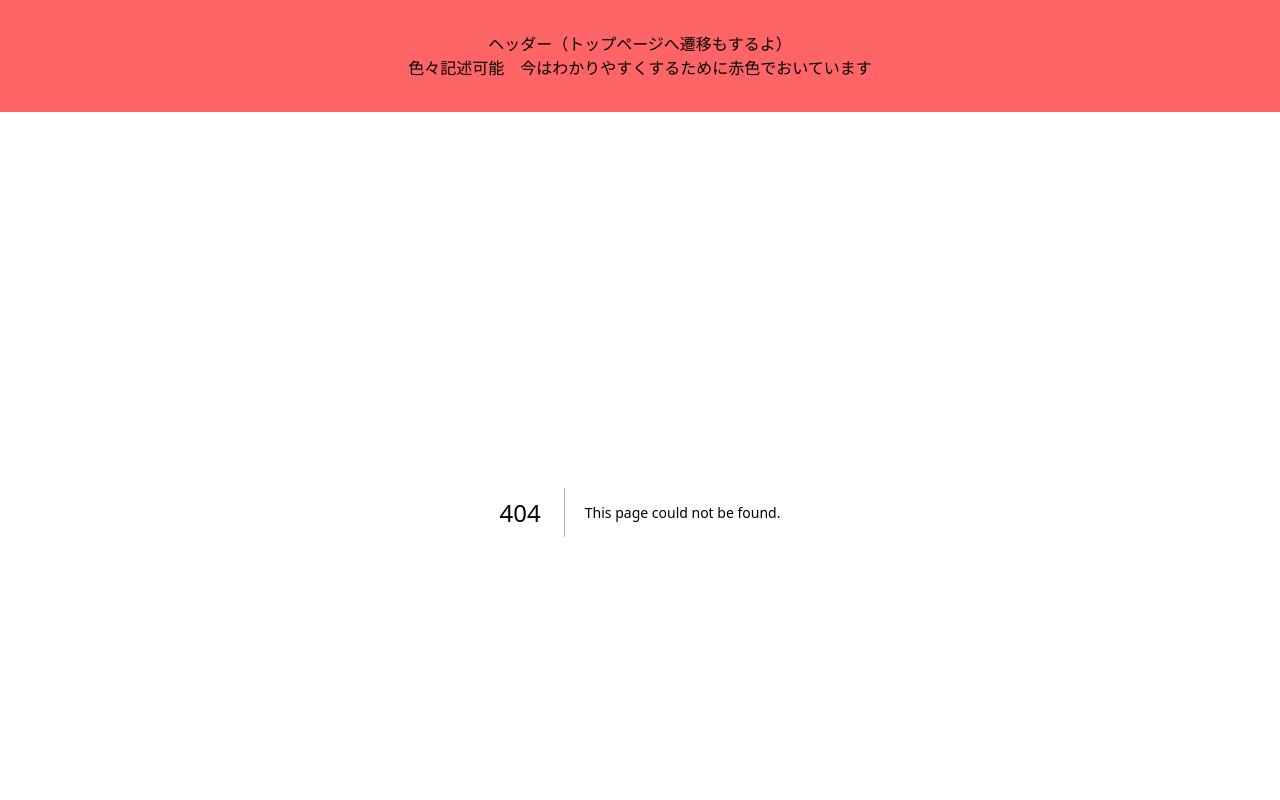
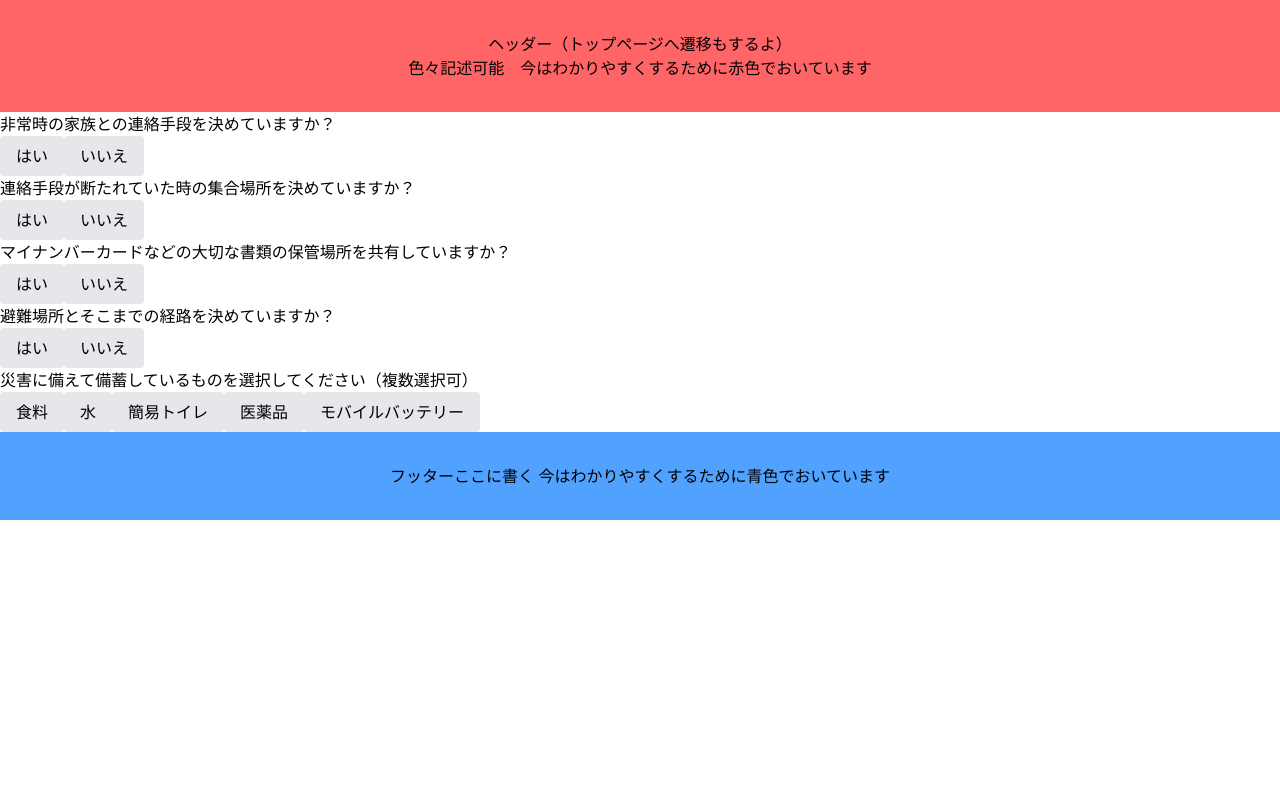
Before and after one commit to funswift/2025swift-C-disaster-prevention, a Next.js app: page /questions in a window 1280 px wide. Before the commit this address had no page. Shown: the top 800 px of the page. Built offline with nearby package versions, Linux system fonts and the light colour scheme.

Commit message:
ボタンで選択ボタンを実装、ハッシュで状態を保存

```diff
--- /dev/null
+++ b/app/components/SingleChoiceQuestion.tsx
@@ -0,0 +1,63 @@
+"use client"
+import { useEffect, useState } from "react";
+import { parseQst } from "lib/parseQst";
+import qstToHash from "lib/qstToHash";
+
+export default function SingleChoiceQuestion({id, text, options}: {id: number, text: string, options: string[]}){
+
+
+    const baseClasses =
+        "px-4 py-2 rounded transition-colors duration-200";
+    const selectedClasses = "bg-blue-500 text-white";
+    const unselectedClasses = "bg-gray-200 text-black";
+
+    let init = 0;
+    const [choice, setChoice] = useState<number>(init);
+    const [qst, setQst] = useState<string[]>([]);
+
+    useEffect(() => { // ハッシュが変更されたときに、読み取って保存、チョイスの変更
+        const handleHashChange = () => {
+            const hash = window.location.hash.slice(1);
+            const qst_tmp = parseQst(hash);
+            setQst(qst_tmp);
+            if(id < qst_tmp.length && /^[0-9]+$/.test(qst_tmp[id]) && Number(qst_tmp[id]) <= options.length){
+                setChoice(Number(qst_tmp[id]));
+            }
+        };
+        handleHashChange(); // 初回読み込み時にも実行
+
+        // イベント登録
+        window.addEventListener("hashchange", handleHashChange);
+
+        // クリーンアップ
+        return () => {
+        window.removeEventListener("hashchange", handleHashChange);
+        };
+    }, []);
+
+    function setNewHash(index: number){
+        let newQst = [...qst]; // コピー
+        newQst[id] = String(index);
+        window.location.hash = qstToHash(newQst);
+    }
+
+    return(
+    <>
+        <p>{text}</p>
+        {options.map( (option, index) => (
+            index += 1,
+
+            <button
+            key={index}
+            className={`${baseClasses} ${
+            index == choice ? selectedClasses : unselectedClasses
+            }`}
+            onClick={()=> {setChoice(index); setNewHash(index);} } // hash変更、一応choiceも変更
+            >
+                {option}
+            </button>
+        )
+        )}
+    </>
+    )
+}
--- a/app/page.tsx
+++ b/app/page.tsx
@@ -12,7 +12,7 @@ export default function Page() {
   <wbr />
   結果は全部で〇〇タイプあります
   <br />
-  <Link href="/posts/question">
+  <Link href="/questions">
           診断スタート！！！！！！（ここ押したらページ遷移）
     </Link>
 </div>
--- /dev/null
+++ b/app/questions/page.tsx
@@ -0,0 +1,17 @@
+import SingleChoiceQuestion from "@/components/SingleChoiceQuestion";
+import { questions } from "data/questions";
+
+export default function Page() {
+    return(
+        <>
+        {questions.map((question, index) => (
+            <SingleChoiceQuestion
+                key={index}
+                id={index}
+                text={question.text}
+                options={question.options}
+            />
+        ))}
+        </>
+    )
+}
--- /dev/null
+++ b/data/questions.ts
@@ -0,0 +1,35 @@
+// questions.ts
+export type Question = {
+    id: number;
+    type: number; // 0: single choice, 1: multiple choice
+    text: string;
+    options: string[];
+};
+
+export const questions: Question[] = [
+  {
+    id: 1, type: 0,
+    text: "非常時の家族との連絡手段を決めていますか？",
+    options: ["はい", "いいえ"],
+  },
+  {
+    id: 2, type: 0,
+    text: "連絡手段が断たれていた時の集合場所を決めていますか？",
+    options: ["はい", "いいえ"],
+  },
+  {
+    id: 3, type: 0,
+    text: "マイナンバーカードなどの大切な書類の保管場所を共有していますか？",
+    options: ["はい", "いいえ"],
+  },
+  {
+    id: 4, type: 0,
+    text: "避難場所とそこまでの経路を決めていますか？",
+    options: ["はい", "いいえ"],
+  },
+  {
+    id: 5, type: 1,
+    text: "災害に備えて備蓄しているものを選択してください（複数選択可）",
+    options: ["食料", "水", "簡易トイレ", "医薬品","モバイルバッテリー"],
+  },
+];
--- /dev/null
+++ b/lib/parseQst.ts
@@ -0,0 +1,22 @@
+export function parseQst(input: string): string[] {
+    if(!input) return [];
+    const m = input.match(/qst:([^.]+)\./); // qst: と 次の . の間
+    if (!m) return [];
+    let parts = m[1].split(","); // (キャッチグループ)のみ取得
+    // 空白はURLなのでない, 空の配列はカウントしておきたい
+
+    // 数字に変換できるか調べて、できなかったものだけハイフンで分割する
+    // 分割した配列がすべて数字に変換できるならばそのまま
+    // できないものがあれば、文字列の0にする
+    parts.map((part) => {
+        if(!/^[0-9]+$/.test(part)){
+            part.split("-").map((n) => {
+                if(!/^[0-9]+$/.test(n)){
+                    part = "0";
+                }
+            })
+        }
+    })
+
+    return parts;
+}
--- /dev/null
+++ b/lib/qstToHash.ts
@@ -0,0 +1,3 @@
+export default function qstToHash(qst: string[]): string {
+    return "qst:" + qst.join(",") + ".";
+}
--- /dev/null
+++ b/lib/urlHash.ts
@@ -0,0 +1,8 @@
+export class UrlHash {
+    qstStrList: string[] = [];
+    page: number = 0;
+
+    hashToObj(hash: string) {
+    }
+
+}
--- /dev/null
+++ b/lib/useHash.ts
@@ -0,0 +1,35 @@
+"use client"
+
+import { useState, useEffect, useCallback } from "react";
+
+/**
+ * URL のハッシュを読み書き・監視するカスタムフック
+ *
+ * const [hash, setHash] = useHash();
+ *
+ * めっちゃGPT
+ */
+export function useHash(): [string, (newHash: string) => void] {
+  const [hash, setHashState] = useState("");
+
+  useEffect(() => {
+    const handleHashChange = () => {
+      setHashState(window.location.hash.slice(1));
+    };
+
+    // イベント登録
+    window.addEventListener("hashchange", handleHashChange);
+
+    // クリーンアップ
+    return () => {
+      window.removeEventListener("hashchange", handleHashChange);
+    };
+  }, []);
+
+  // ハッシュ更新関数
+  const setHash = useCallback((newHash: string) => {
+    window.location.hash = newHash;
+  }, []);
+
+  return [hash, setHash];
+}
```
